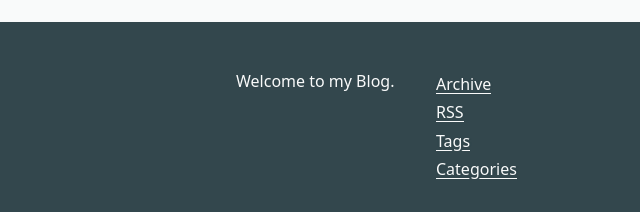
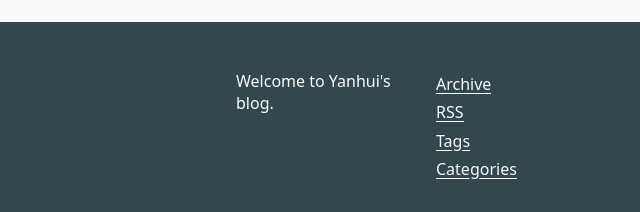
Before and after one commit to Godnou/godnou.github.io, a plain HTML site: page 2018/03/09/Hello-World/index.html in a window 1280 px wide. Shown: the part 675-887 px from the top of the page, 220-860 px from the left. Drawn offline with Linux system fonts and the light colour scheme; a web font is replaced by a local one.

Commit message:
Site updated: 2018-03-12 12:32:34

```diff
--- a/2018/03/09/Hello-World/index.html
+++ b/2018/03/09/Hello-World/index.html
@@ -58,7 +58,7 @@
 	<div class="footer-content">
 
 	      <div class="footer__element">
-	<p> Welcome to my Blog.</p>
+	<p> Welcome to Yanhui's blog.</p>
 </div>
 
 
```
Also changed, not shown: 2018/03/09/Hello/index.html (+1 -1 lines), archives/2018/03/index.html (+1 -1 lines), archives/2018/index.html (+1 -1 lines), archives/index.html (+1 -1 lines), index.html (+1 -1 lines).
